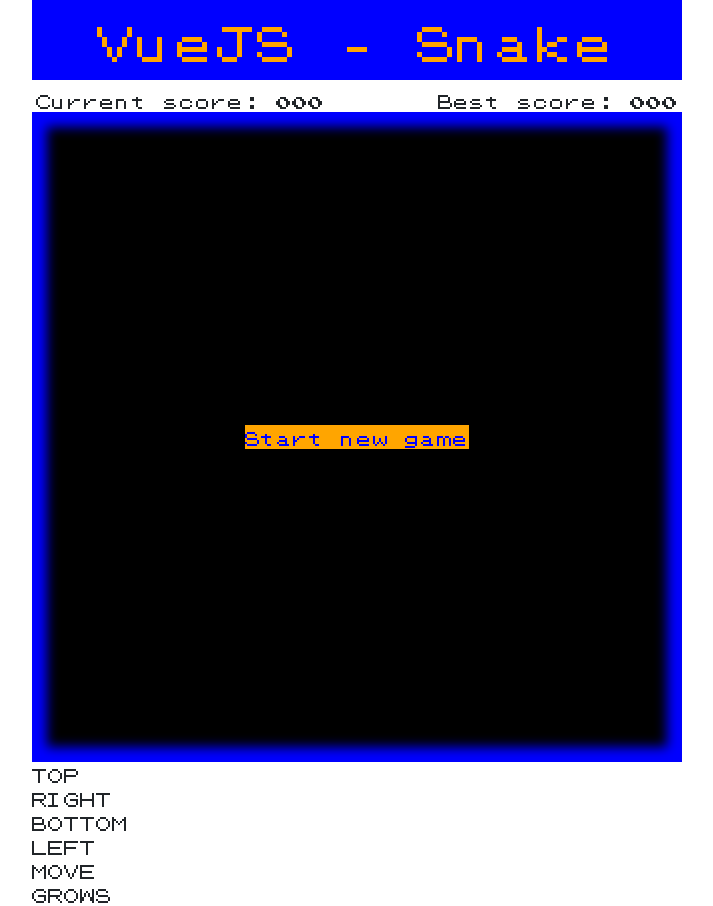
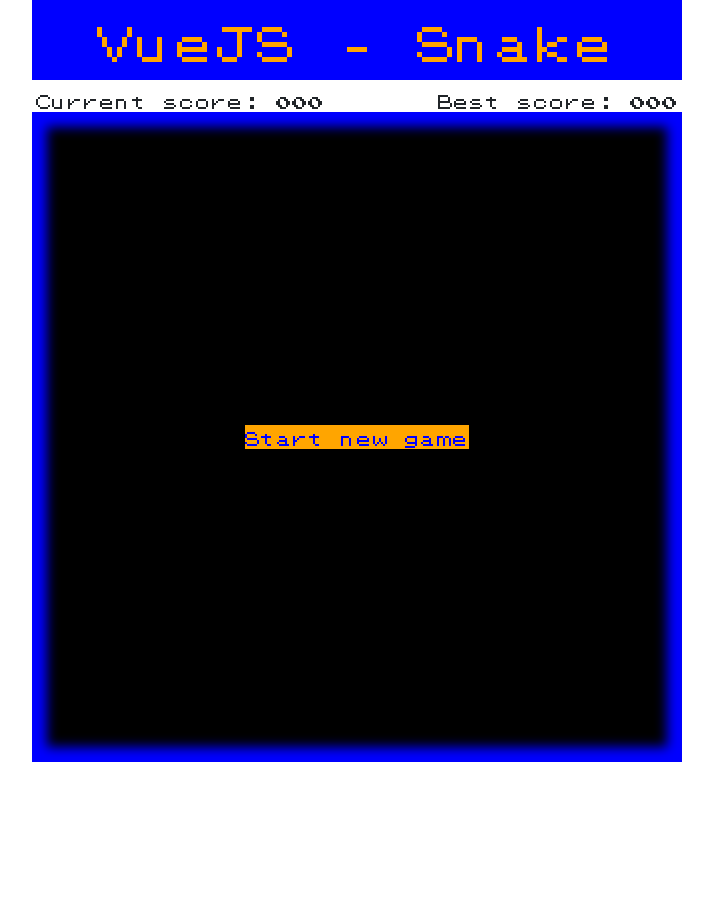
Before and after one commit to bfreson/vuejs-snake, a Vue app: page / in a window 1280 px wide. Shown: the whole page, without its empty margins (283-996 px from the left). After the commit the page ends 800 px from the top, so only its background shows below. Built offline with nearby package versions, Linux system fonts and the light colour scheme; the HTML template or start-up script is replaced by a standard one.

Commit message:
fix build + hide debug

```diff
--- a/src/App.vue
+++ b/src/App.vue
@@ -6,7 +6,6 @@
   </div>
   <GameStatus/>
   <Scene  :borderColor="{r:0, g:0, b:255}" />
- <Debug/>
    </div>
 
 </template>
@@ -14,14 +13,12 @@
 <script>
 import GameStatus from '@/components/GameStatus.vue';
 import Scene from '@/components/Scene.vue';
-import Debug from '@/components/Debug.vue';
 import {mapState} from 'vuex'
 
 export default {
   components: {
    GameStatus,
    Scene,
-   Debug
   },
   data() {
     return {
```
Also changed, not shown: 1 other file (tests, documents, lock files or other folders).
